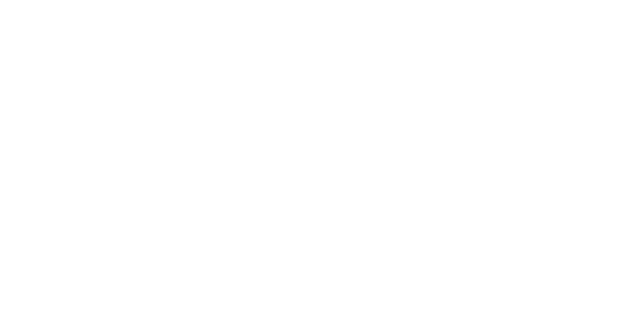
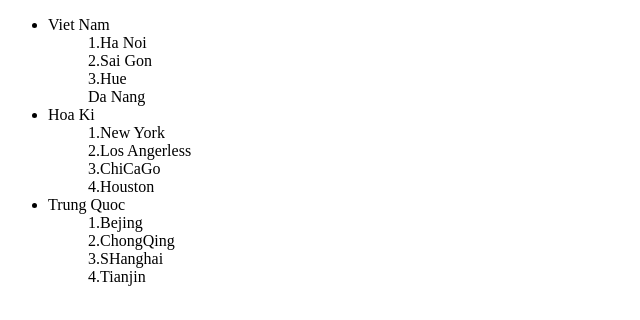
Before and after one commit to luuanh2003/vananh, a plain HTML site: page index.html in a window 1280 px wide. Shown: the whole page, without its empty margins (0-640 px from the left). Drawn offline with Linux system fonts and the light colour scheme.

Commit message:
12102003

```diff
--- a/index.html
+++ b/index.html
@@ -5,6 +5,29 @@
     <title>Title</title>
 </head>
 <body>
-
+<ul>
+    <li>
+        Viet Nam
+        <ol>1.Ha Noi</ol>
+        <ol>2.Sai Gon</ol>
+        <ol>3.Hue</ol>
+        <ol>Da Nang</ol>
+    </li>
+    <li>
+        Hoa Ki
+       <ol>1.New York</ol>
+        <ol>2.Los Angerless</ol>
+        <ol>3.ChiCaGo</ol>
+        <ol>4.Houston</ol>
+    </li>
+    <li>
+        Trung Quoc
+        <ol>1.Bejing</ol>
+        <ol>2.ChongQing</ol>
+        <ol>3.SHanghai</ol>
+        <ol>4.Tianjin</ol>
+    </li>
+</ul>
+</li>
 </body>
 </html>
```
